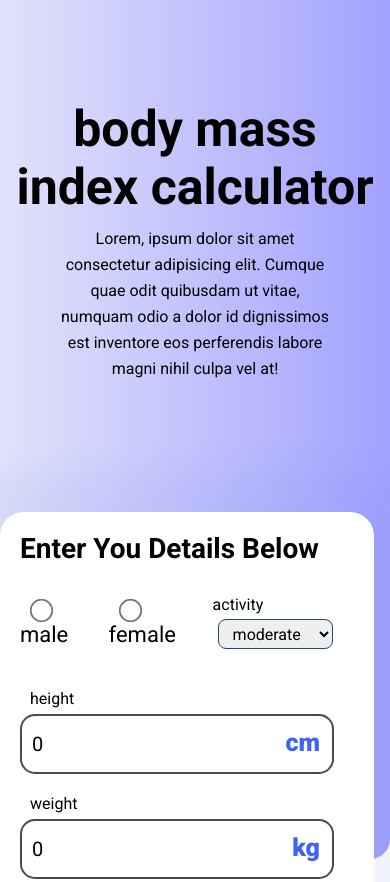
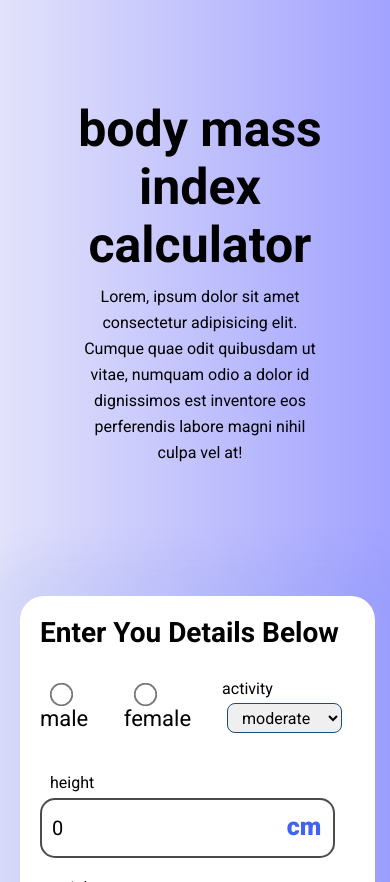
Before and after one commit to kh5269772-del/project5, a plain HTML site: page index.html in a window 390 px wide. Shown: the top 882 px of the page. Drawn offline with nearby package versions, Linux system fonts and the light colour scheme.

Commit message:
Add files via upload

```diff
--- a/style.css
+++ b/style.css
@@ -367,9 +367,6 @@
 }
 
 @media(max-width:550px) {
-     .home {
-        padding-left: 0;
-     }
     .home .datails {
         width: 96%;
         background-color: white;
@@ -378,7 +375,6 @@
         padding: 20px;
         border-radius: 24px;
         margin-top: 50px;
-
     }
 
     .home .datails .toimput {
@@ -389,6 +385,12 @@
 
 
     }
+        .home .homewen{
+            padding-right: 10px;
+            width: 100%;
+
+        }
+
 
     .home .datails .radio {
         display: flex;
```
